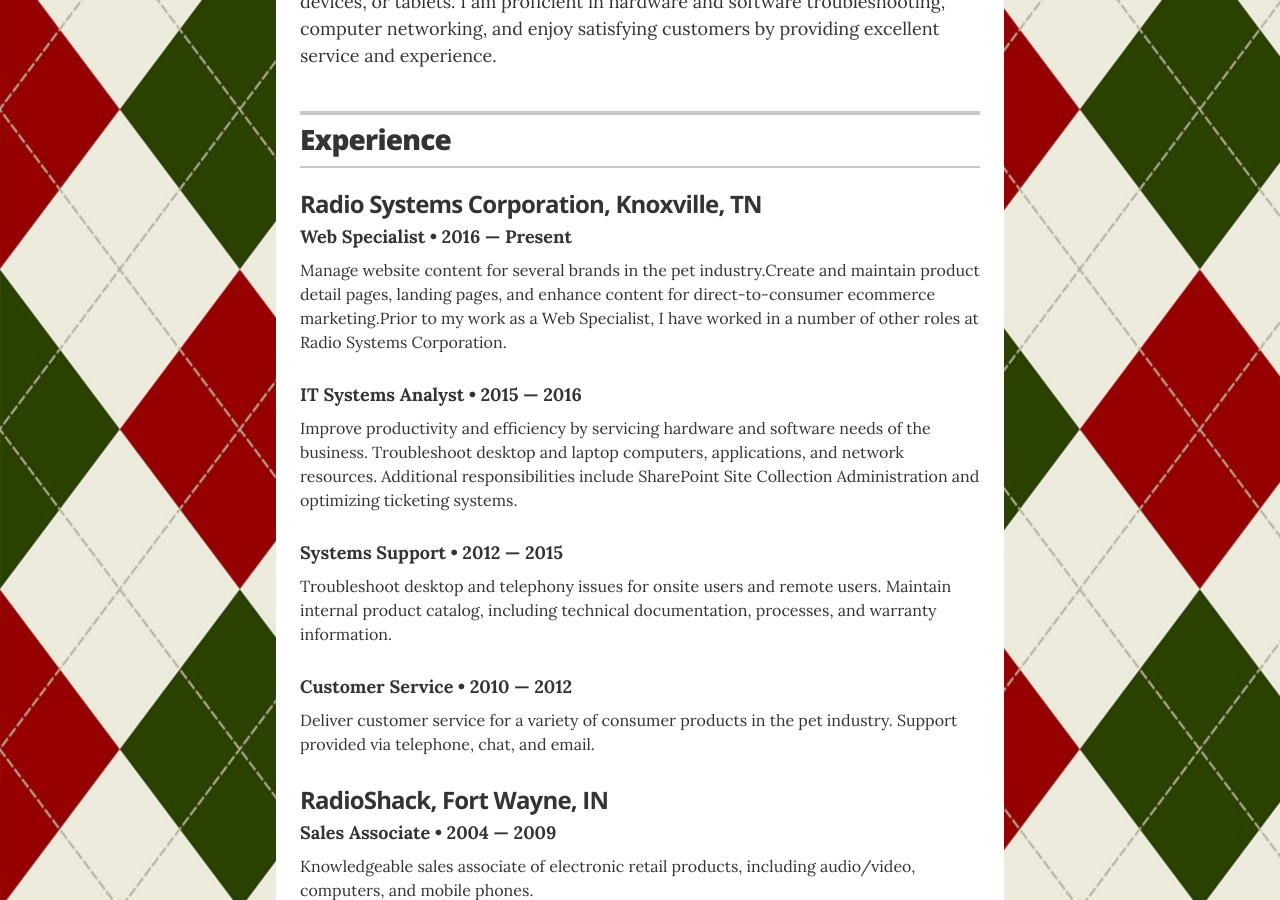
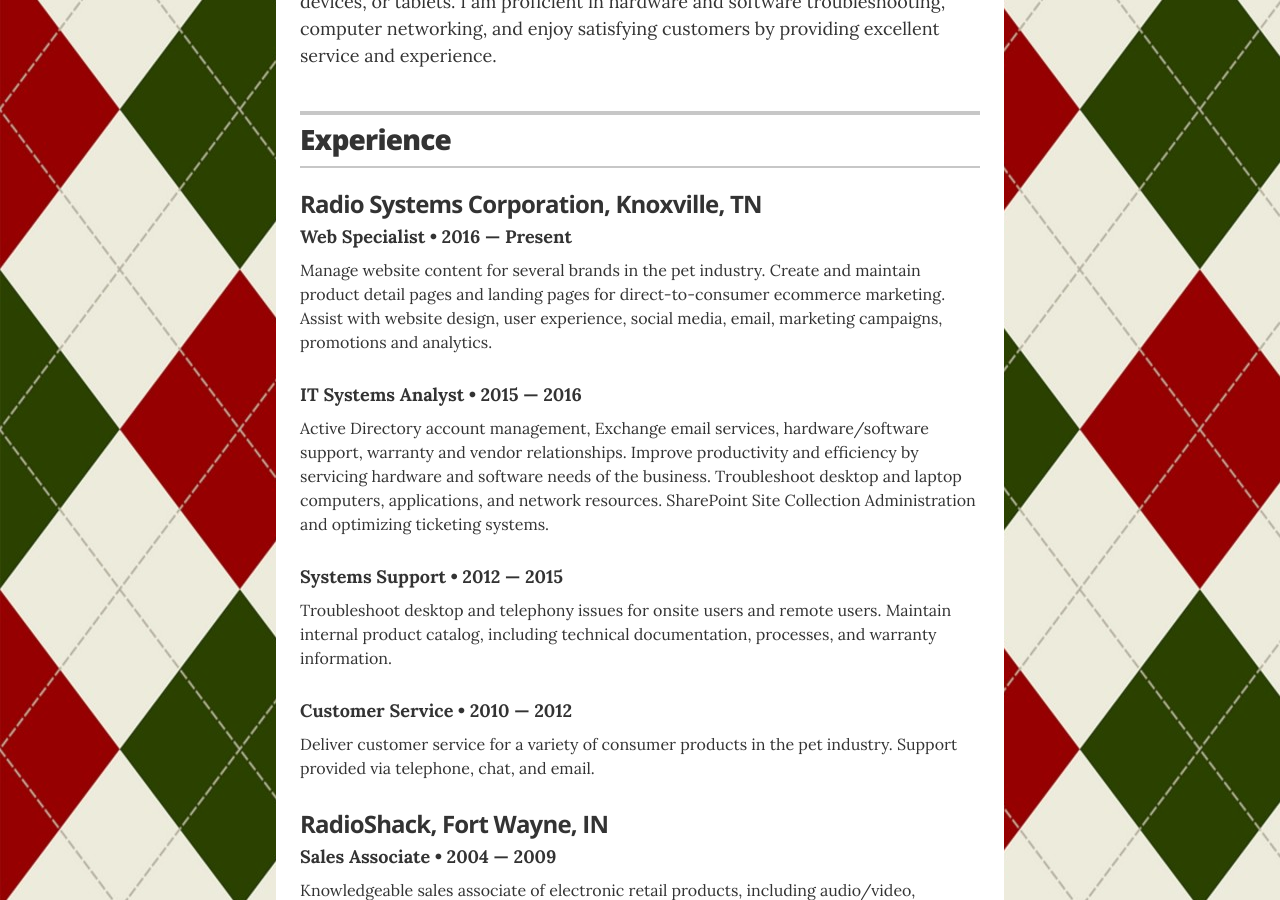
Before and after one commit to bbooker5/about, a Jekyll site: the page built from index.html, in a window 1280 px wide and 900 px high, scrolled down 370 px. Built offline with Jekyll 4.4.1, drawn with Linux system fonts in a browser that asks for light colours.

Commit message:
Update experience.yml

```diff
--- a/_data/experience.yml
+++ b/_data/experience.yml
@@ -2,15 +2,12 @@
 - company: Radio Systems Corporation, Knoxville, TN
   position: Web Specialist
   duration: 2016 &mdash; Present
-  summary:
-  - Manage website content for several brands in the pet industry.
-  - Create and maintain product detail pages, landing pages, and enhance content for direct-to-consumer ecommerce marketing.
-  - Prior to my work as a Web Specialist, I have worked in a number of other roles at Radio Systems Corporation.
+  summary: Manage website content for several brands in the pet industry. Create and maintain product detail pages and landing pages for direct-to-consumer ecommerce marketing. Assist with website design, user experience, social media, email, marketing campaigns, promotions and analytics.
 
 - company:
   position: IT Systems Analyst
   duration: 2015 &mdash; 2016
-  summary: Improve productivity and efficiency by servicing hardware and software needs of the business. Troubleshoot desktop and laptop computers, applications, and network resources. Additional responsibilities include SharePoint Site Collection Administration and optimizing ticketing systems.
+  summary: Active Directory account management, Exchange email services, hardware/software support, warranty and vendor relationships. Improve productivity and efficiency by servicing hardware and software needs of the business. Troubleshoot desktop and laptop computers, applications, and network resources. SharePoint Site Collection Administration and optimizing ticketing systems.
 
 - company:
   position: Systems Support
```
